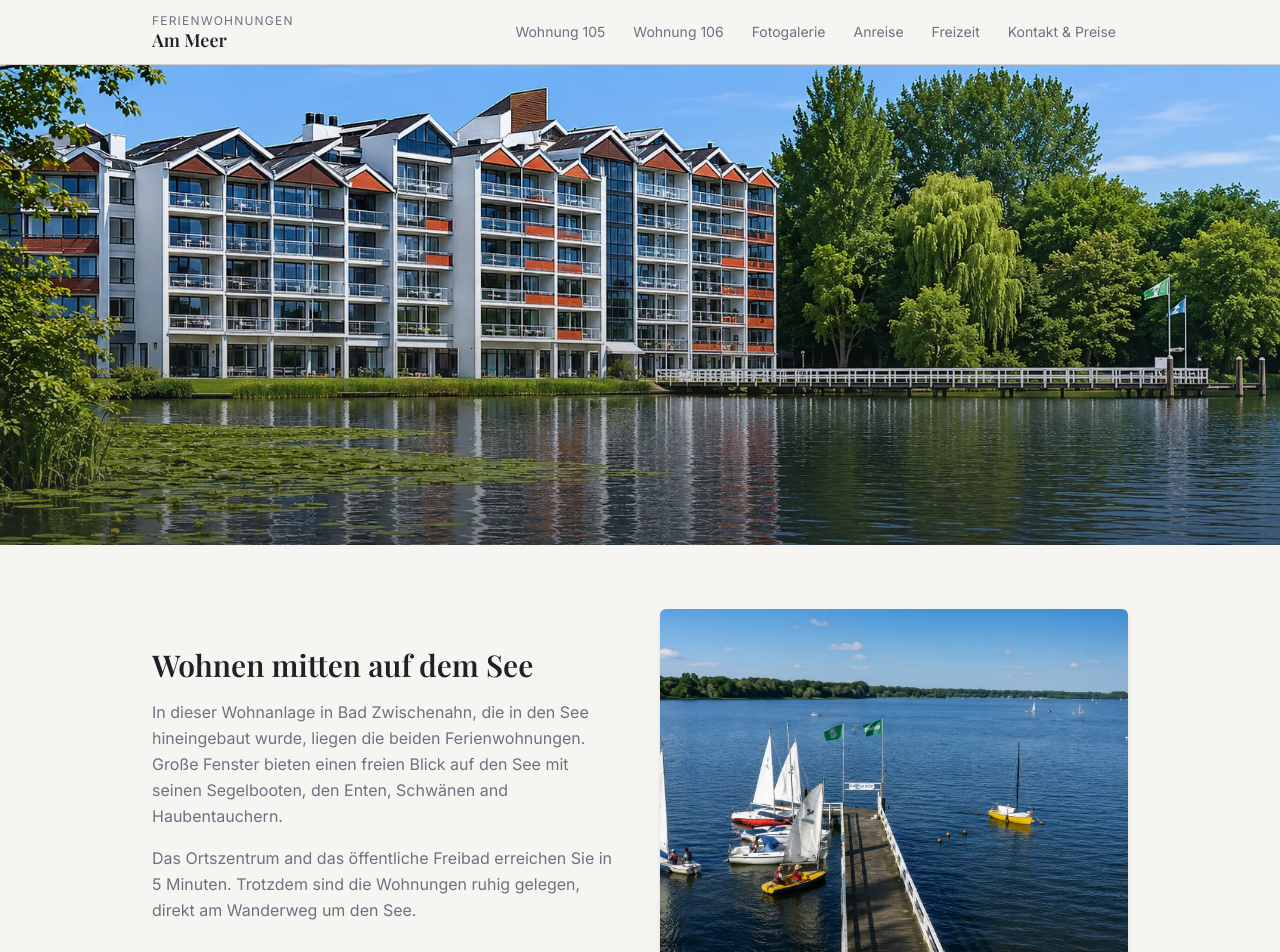
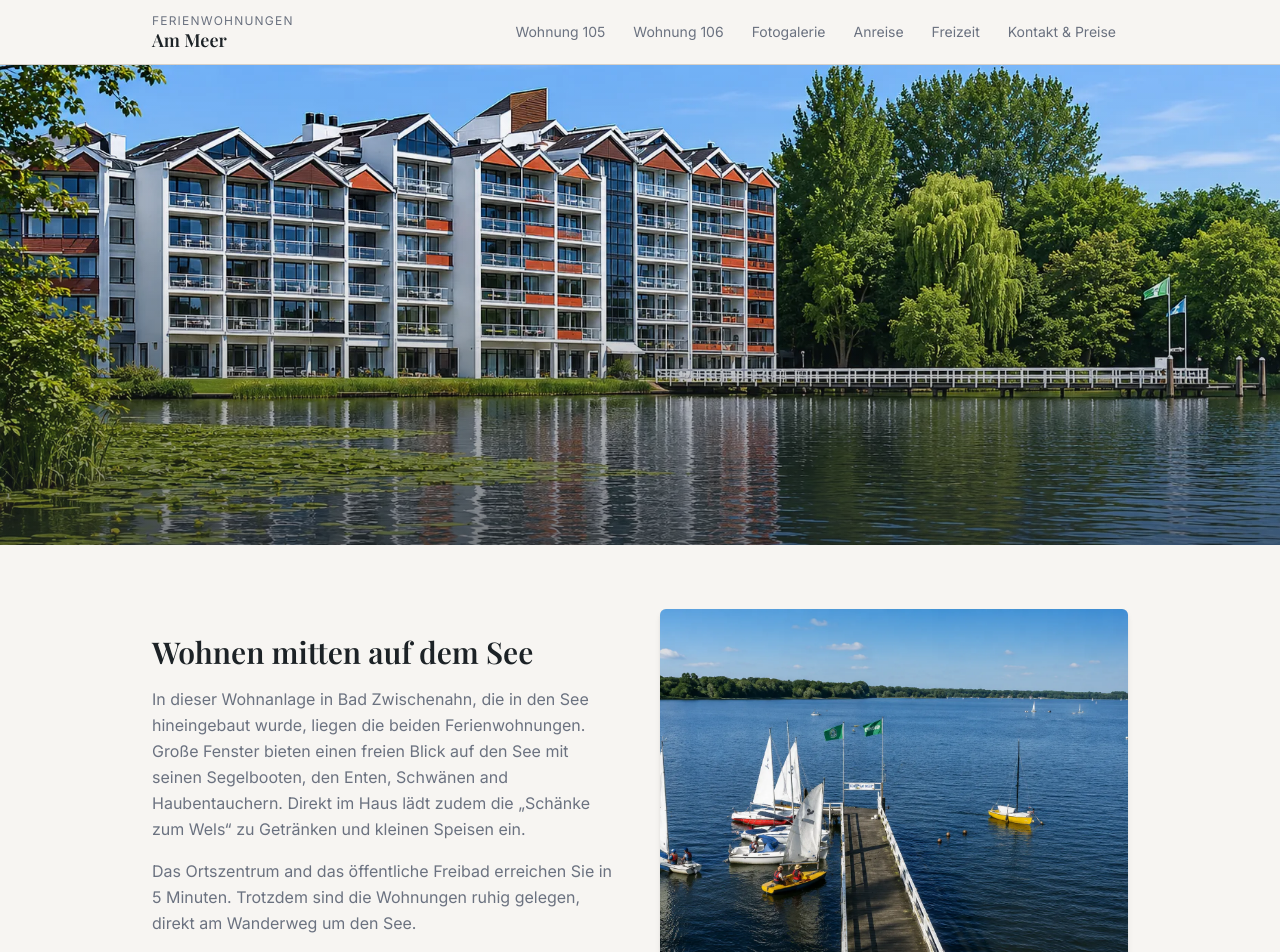
Before and after one commit to chrisb09/github-page.ferienw-am-meer.de, a Next.js app: page /ferienw-preview/ in a window 1280 px wide. Shown: the top 952 px of the page. Built offline with nearby package versions, Linux system fonts and the light colour scheme; a web font is replaced by a local one.

Commit message:
feat: mention Schänke zum Wels as in-house amenity
- Add brief mention of Schänke zum Wels in home page intro
- Add detailed Gastronomie entry in Freizeit page
- Highlights convenience of in-house drinks and light meals for guests

```diff
--- a/app/freizeit/page.tsx
+++ b/app/freizeit/page.tsx
@@ -56,6 +56,7 @@ const activities = [
   {
     title: "Gastronomie",
     items: [
+      { text: "Direkt im Haus: Die „Schänke zum Wels“ bietet kühle Getränke und kleine Gerichte in gemütlicher Atmosphäre" },
       { text: "Traditionelle Spezialitäten: Ammerländer Schinken und Smoortaal" },
       { text: "Gemütliche Cafés und erstklassige Restaurants im Ortskern und am See" },
       { text: "Tipp: Besuch einer der historischen Schinkenräuchereien" },
--- a/app/page.tsx
+++ b/app/page.tsx
@@ -40,6 +40,7 @@ export default function WillkommenPage() {
               hineingebaut wurde, liegen die beiden Ferienwohnungen. Große
               Fenster bieten einen freien Blick auf den See mit seinen
               Segelbooten, den Enten, Schwänen and Haubentauchern.
+              Direkt im Haus lädt zudem die „Schänke zum Wels“ zu Getränken und kleinen Speisen ein.
             </p>
             <p className="text-muted-foreground leading-relaxed">
               Das Ortszentrum and das öffentliche Freibad erreichen Sie in
```
